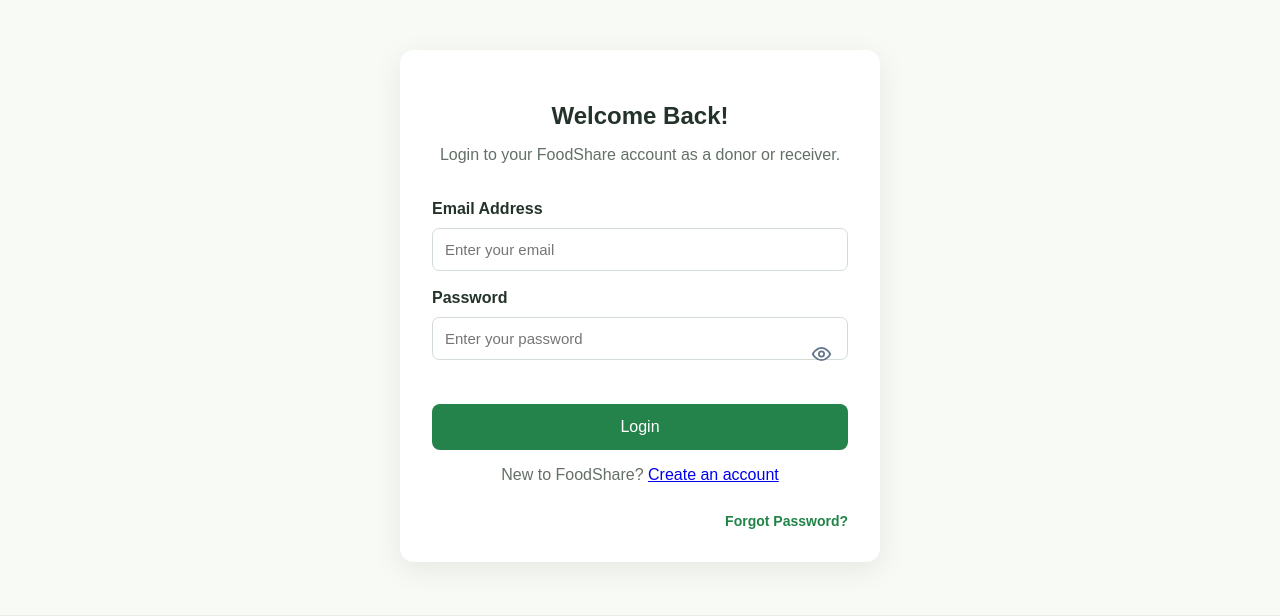
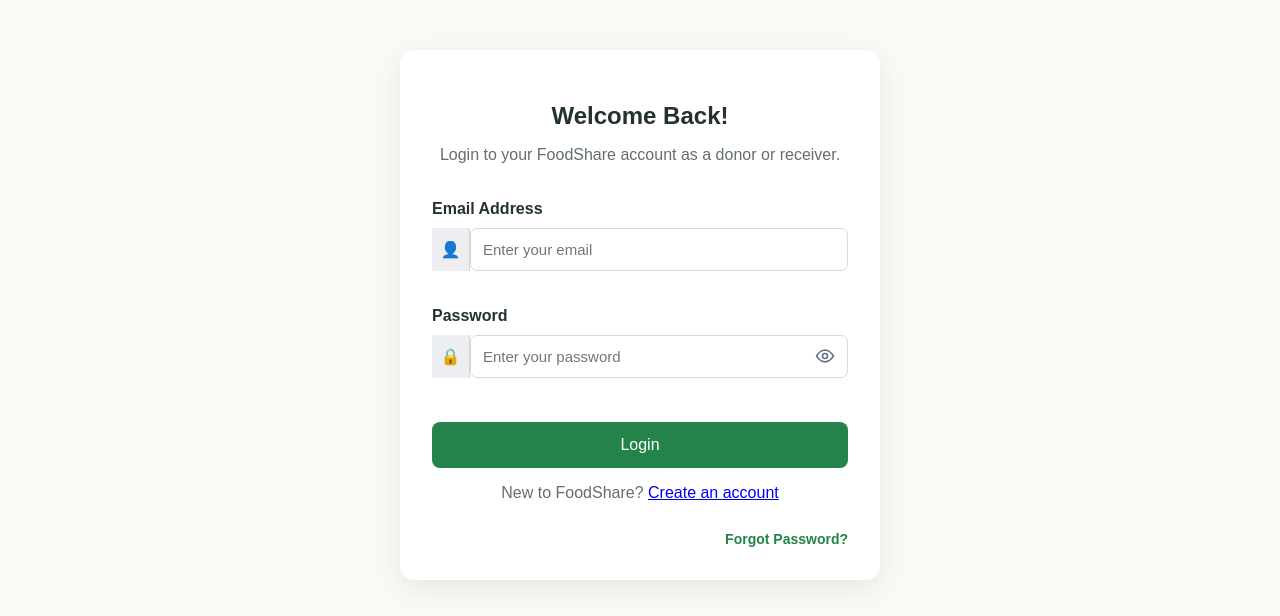
Before and after one commit to chaudhari2004/FoodShare, a Flask app: page /login in a window 1280 px wide. Shown: the part 77-693 px from the top of the page. Run offline with Flask 3, Linux system fonts and the light colour scheme; parts of the project's set-up code (start-up, migrations or seed data) failed here and were passed over.

Commit message:
fix login page with eye icon

```diff
--- a/templates/login.html
+++ b/templates/login.html
@@ -41,6 +41,10 @@
 
         <!-- Email -->
         <label for="email">Email Address</label>
+
+        <div class="password-field fs-icon-field">
+            <span class="field-icon" aria-hidden="true">👤</span>
+
             <input
                 type="email"
                 id="email"
@@ -50,11 +54,14 @@
                 value="{{ request.form.get('email', '') }}"
                 required
             >
+        </div>
 
         <!-- Password -->
         <label for="password">Password</label>
 
-        <div class="password-field">
+        <div class="password-field fs-icon-field">
+            <span class="field-icon" aria-hidden="true">🔒</span>
+
             <input
                 type="password"
                 id="password"
@@ -74,8 +81,6 @@
                 <svg
                     id="passwordEyeIcon"
                     xmlns="http://www.w3.org/2000/svg"
-                    width="21"
-                    height="21"
                     viewBox="0 0 24 24"
                     fill="none"
                     stroke="currentColor"
@@ -117,6 +122,7 @@
 </section>
 
 <style>
+/* Error message */
 .login-error {
     display: flex;
     align-items: flex-start;
@@ -145,42 +151,90 @@
     font-weight: 700;
 }
 
+/* Shared email and password fields */
 .password-field {
     position: relative;
     width: 100%;
     margin-bottom: 18px;
 }
 
-.password-field input {
-    display: block;
+.fs-icon-field {
+    display: flex;
+    align-items: stretch;
     width: 100%;
     box-sizing: border-box;
-    padding-right: 48px;
+    border-radius: 4px;
 }
 
-.password-toggle {
+/* Left-side icons */
+.fs-icon-field .field-icon {
+    flex: 0 0 38px;
+    min-height: 40px;
+    display: flex;
+    align-items: center;
+    justify-content: center;
+    box-sizing: border-box;
+    background: rgba(100, 116, 139, 0.12);
+    border-right: 1px solid rgba(100, 116, 139, 0.2);
+    font-size: 16px;
+}
+
+/* Preserve the original input appearance */
+.fs-icon-field input {
+    flex: 1;
+    min-width: 0;
+    width: 100%;
+    box-sizing: border-box;
+}
+
+/* Reserve space for the eye icon */
+.fs-icon-field input#password {
+    padding-right: 48px !important;
+}
+
+/* Eye button: centered vertically and horizontally */
+.fs-icon-field .password-toggle {
     position: absolute;
     top: 50%;
-    right: 10px;
+    right: 5px;
     transform: translateY(-50%);
-    display: inline-flex;
+
+    width: 36px;
+    height: 36px;
+    margin: 0;
+    padding: 0;
+
+    display: flex;
     align-items: center;
     justify-content: center;
-    padding: 6px;
-    border: 0;
+
+    box-sizing: border-box;
+    border: none;
     border-radius: 6px;
     background: transparent;
     color: #64748b;
     cursor: pointer;
+    z-index: 2;
 }
 
-.password-toggle:hover {
-    color: #15803d;
+.fs-icon-field .password-toggle svg {
+    display: block;
+    width: 20px;
+    height: 20px;
+    margin: 0;
+    padding: 0;
+    flex: 0 0 20px;
+    pointer-events: none;
 }
 
-.password-toggle:focus-visible {
+.fs-icon-field .password-toggle:hover {
+    color: #15803d;
+    background: rgba(22, 163, 74, 0.08);
+}
+
+.fs-icon-field .password-toggle:focus-visible {
     outline: 2px solid #16a34a;
-    outline-offset: 2px;
+    outline-offset: -2px;
 }
 </style>
 
@@ -194,12 +248,14 @@
         return;
     }
 
-    const eyeOpen = `
+    // Open eye: password hidden
+    const eyeVisible = `
         <path d="M2 12s3.6-7 10-7 10 7 10 7-3.6 7-10 7-10-7-10-7z"/>
         <circle cx="12" cy="12" r="3"/>
     `;
 
-    const eyeClosed = `
+    // Crossed eye: password visible
+    const eyeHidden = `
         <path d="M3 3l18 18"/>
         <path d="M10.6 10.6a2 2 0 002.8 2.8"/>
         <path d="M9.9 5.2A10.8 10.8 0 0112 5c6.4 0 10 7 10 7a16 16 0 01-3 3.8"/>
@@ -207,21 +263,20 @@
     `;
 
     toggleButton.addEventListener("click", function () {
-        const showPassword = passwordInput.type === "password";
+        const shouldShow = passwordInput.type === "password";
 
-        passwordInput.type = showPassword ? "text" : "password";
+        passwordInput.type = shouldShow ? "text" : "password";
+        eyeIcon.innerHTML = shouldShow ? eyeHidden : eyeVisible;
 
         toggleButton.setAttribute(
             "aria-label",
-            showPassword ? "Hide password" : "Show password"
+            shouldShow ? "Hide password" : "Show password"
         );
 
         toggleButton.setAttribute(
             "aria-pressed",
-            String(showPassword)
+            String(shouldShow)
         );
-
-        eyeIcon.innerHTML = showPassword ? eyeClosed : eyeOpen;
     });
 })();
 </script>
```
Lines whose indentation alone changed are shown as unchanged.
